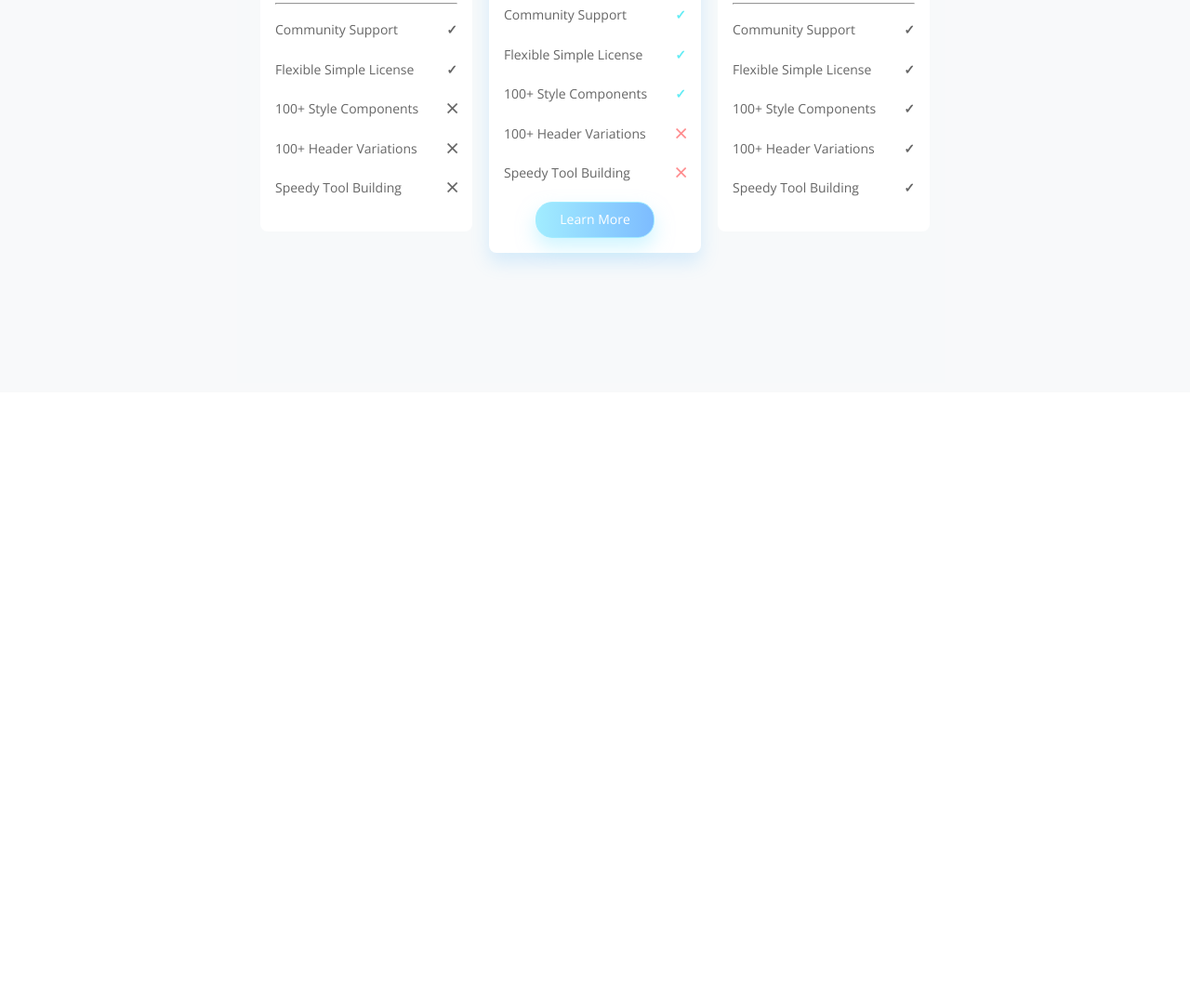
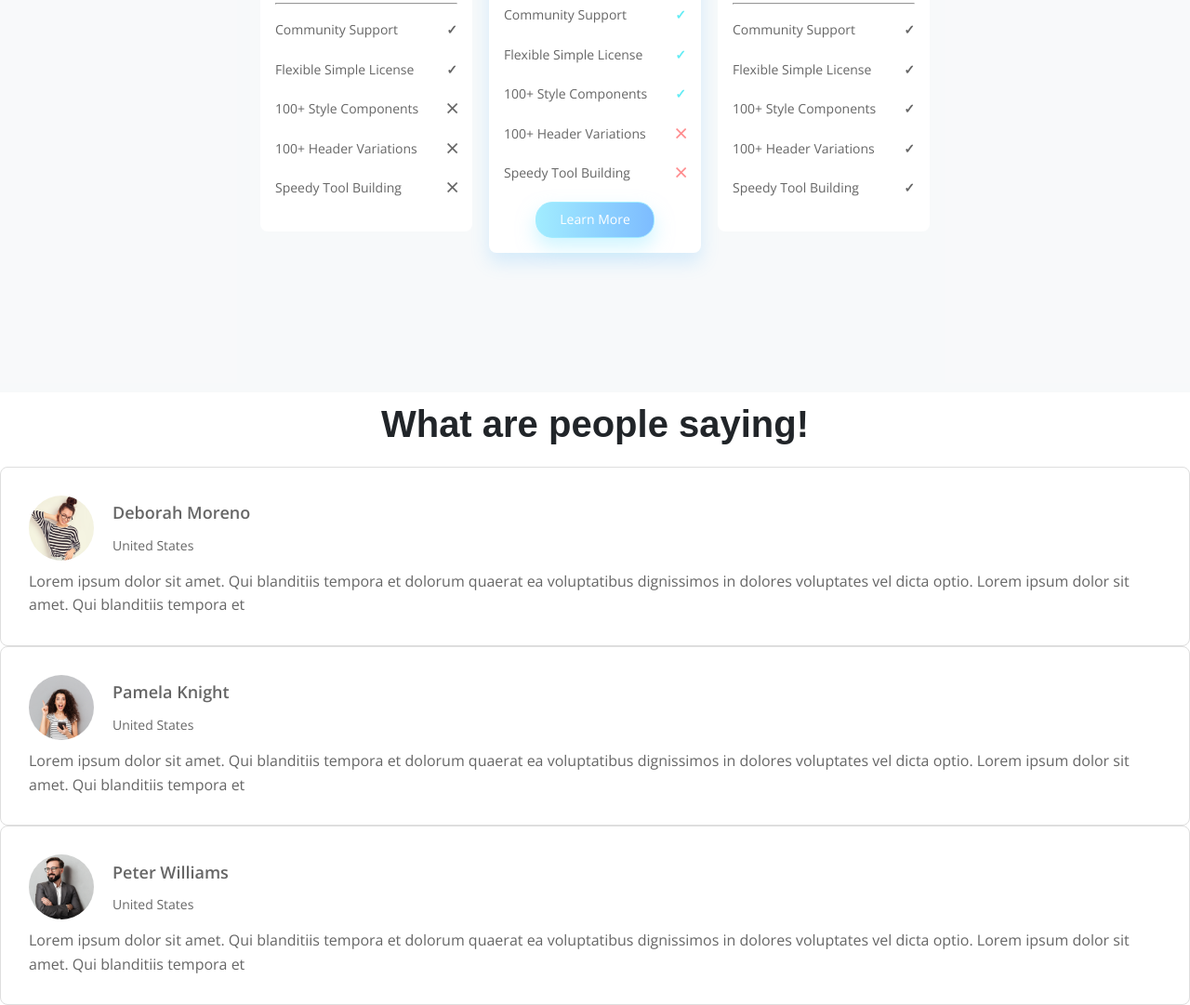
Before and after one commit to ArchanaManoj/-CODERAD_Sample, a plain HTML site: page index.html in a window 1280 px wide. Shown: the part 3145-4226 px from the top of the page at 93% size. Before the commit the page ends 3567 px from the top, so only its background shows below. Drawn offline with nearby package versions, Linux system fonts and the light colour scheme.

Commit message:
add testimonial section basic styles

```diff
--- a/css/styles.css
+++ b/css/styles.css
@@ -115,7 +115,7 @@
 .bg-contrast {
   background-color: var(--contrast-color);
   padding: var(--size-150) 0;
-  margin:0 auto;
+  margin: 0 auto;
 }
 
 .service-card {
@@ -270,3 +270,39 @@ span.bg-color-6 {
 .plan-btn-wrapper {
   text-align: center;
 }
+
+.testimonials .block-text {
+  padding-right: 0;
+  text-align: center;
+}
+
+.testimonial-card {
+  border: 1px solid #dedede;
+  border-radius: 8px;
+  padding: var(--size-30);
+}
+
+.testimonial-card .top {
+  display: flex;
+  align-items: center;
+  padding-bottom: var(--size-10);
+}
+
+.testimonial-card img.profile {
+  width: 70px;
+  border-radius: 50%;
+  margin-right: var(--size-20);
+}
+
+.top h4 {
+  margin-top: 0;
+  margin-bottom: var(--size-10);
+  font-weight: 600;
+  font-size: var(--size-18);
+}
+
+.bottom p {
+  margin: 0;
+  font-size: var(--size-16);
+  line-height: 1.6;
+}
--- a/index.html
+++ b/index.html
@@ -243,6 +243,62 @@
     </div>
   </section>
 
+  <!-- Testimonials -->
+  <section class="testimonials">
+    <div class="block-text">
+      <h2>What are people saying!</h2>
+    </div>
+
+    <div class="testimonial-grid">
+      <div class="testimonial-card">
+        <div class="top">
+          <img src="./css/assets/images/1.png" alt="" class="profile">
+            <div class="top-info">
+              <h4>Deborah Moreno</h4>
+              <span>United States</span>
+            </div>
+        </div>
+        <div class="bottom">
+          <p>Lorem ipsum dolor sit amet. Qui blanditiis tempora et dolorum quaerat ea voluptatibus dignissimos in dolores
+            voluptates vel dicta optio. Lorem ipsum dolor sit amet. Qui blanditiis tempora et </p>
+        </div>
+      </div>
+    </div>
+
+    <div class="testimonial-grid">
+      <div class="testimonial-card">
+        <div class="top">
+          <img src="./css/assets/images/2.png" alt="" class="profile">
+            <div class="top-info">
+              <h4>Pamela Knight</h4>
+              <span>United States</span>
+            </div>
+        </div>
+        <div class="bottom">
+          <p>Lorem ipsum dolor sit amet. Qui blanditiis tempora et dolorum quaerat ea voluptatibus dignissimos in dolores
+            voluptates vel dicta optio. Lorem ipsum dolor sit amet. Qui blanditiis tempora et </p>
+        </div>
+      </div>
+    </div>
+
+    <div class="testimonial-grid">
+      <div class="testimonial-card">
+        <div class="top">
+          <img src="./css/assets/images/3.png" alt="" class="profile">
+            <div class="top-info">
+              <h4>Peter Williams</h4>
+              <span>United States</span>
+            </div>
+        </div>
+        <div class="bottom">
+          <p>Lorem ipsum dolor sit amet. Qui blanditiis tempora et dolorum quaerat ea voluptatibus dignissimos in dolores
+            voluptates vel dicta optio. Lorem ipsum dolor sit amet. Qui blanditiis tempora et </p>
+        </div>
+      </div>
+    </div>
+
+  </section>
+
 </body>
 
 </html>
```
